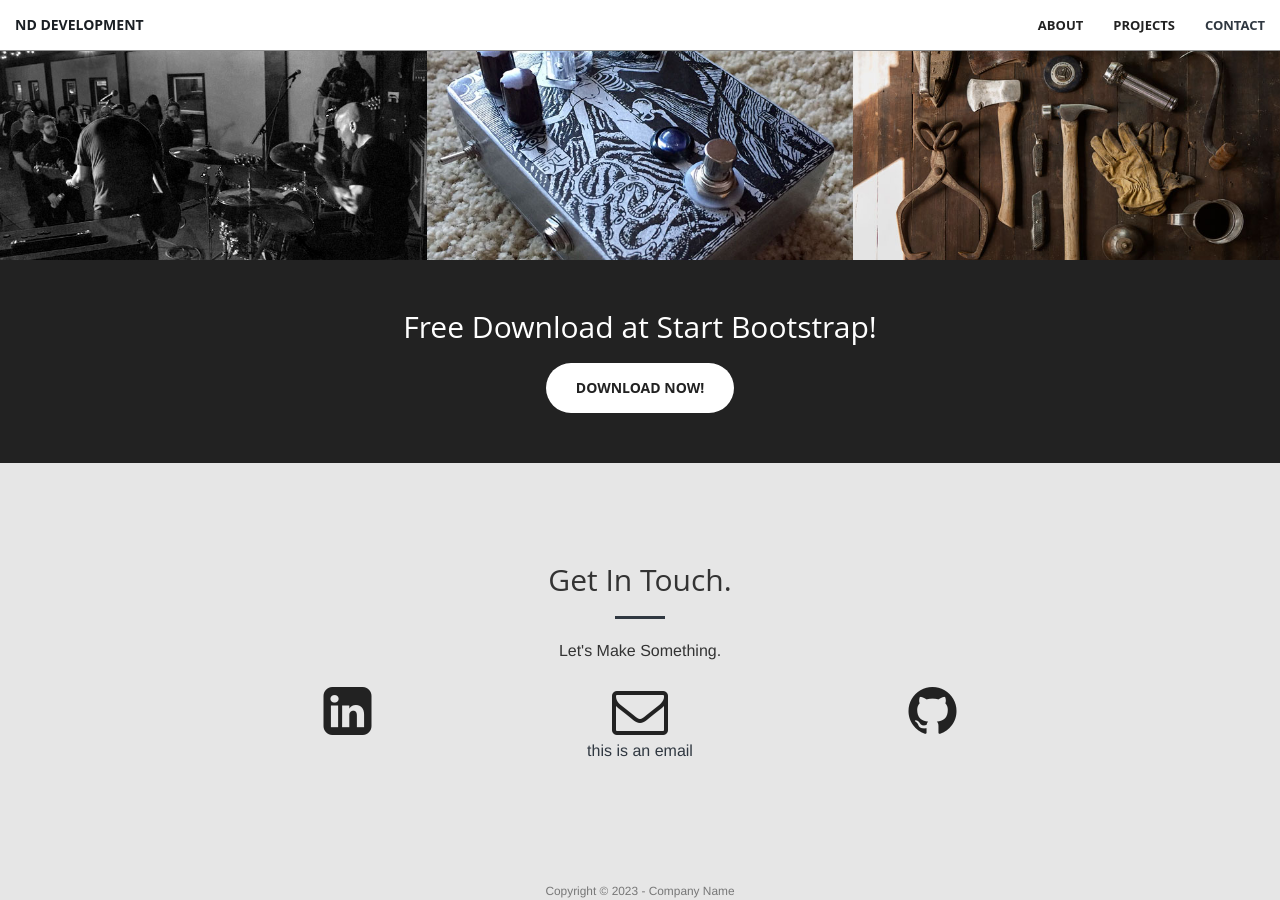
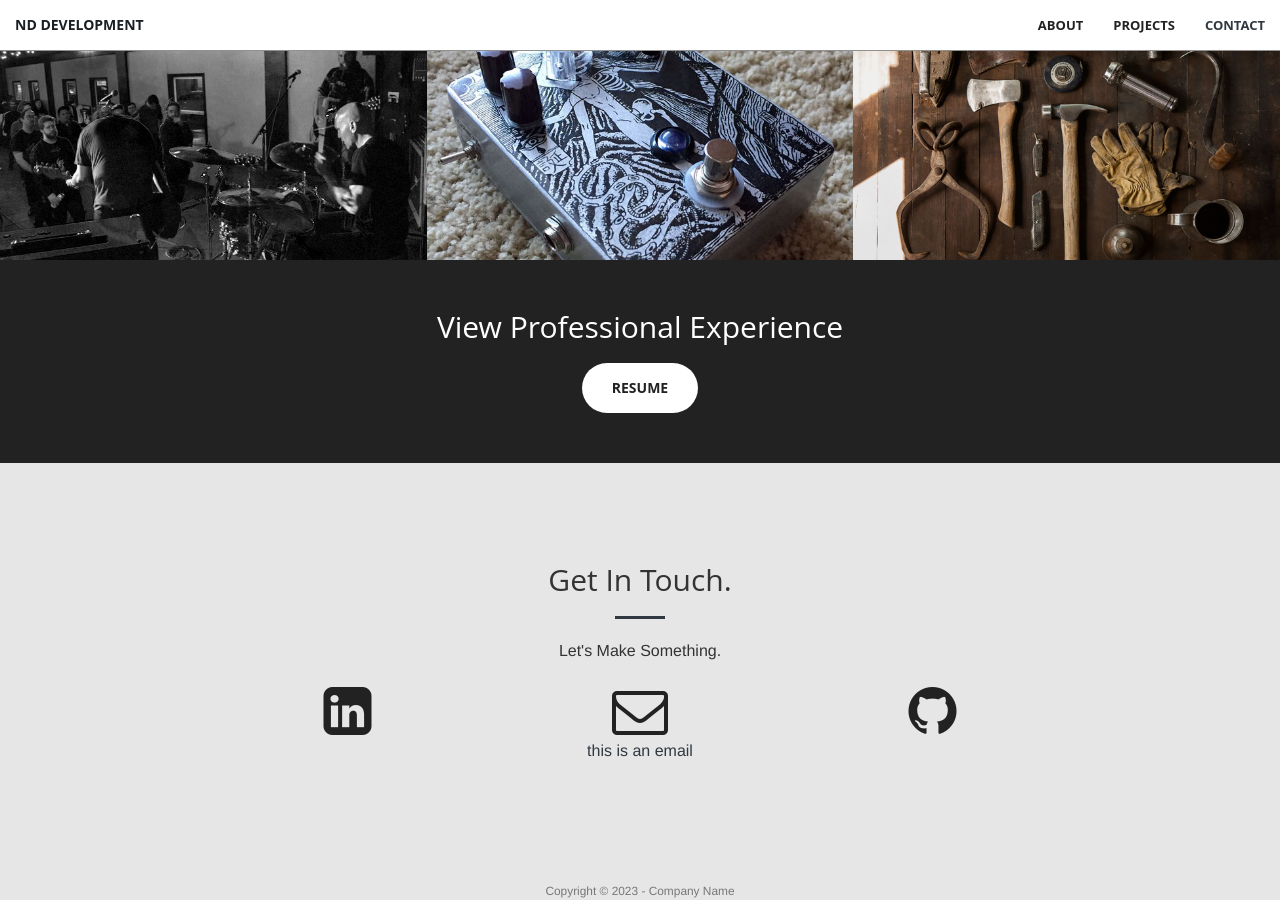
Before and after one commit to nickddev/nickddev.github.io, a Jekyll site: the page built from index.html, in a window 1280 px wide and 900 px high, scrolled down 1299 px. Built offline with Jekyll 4.4.1, drawn with Linux system fonts in a browser that asks for light colours.

Commit message:
Update aside.html

```diff
--- a/_includes/aside.html
+++ b/_includes/aside.html
@@ -1,8 +1,8 @@
   <aside class="bg-dark">
       <div class="container text-center">
           <div class="call-to-action">
-              <h2>Free Download at Start Bootstrap!</h2>
-              <a href="#" class="btn btn-default btn-xl wow tada">Download Now!</a>
+              <h2>View Professional Experience</h2>
+              <a href="#" class="btn btn-default btn-xl wow tada">Resume</a>
           </div>
       </div>
   </aside>
```
